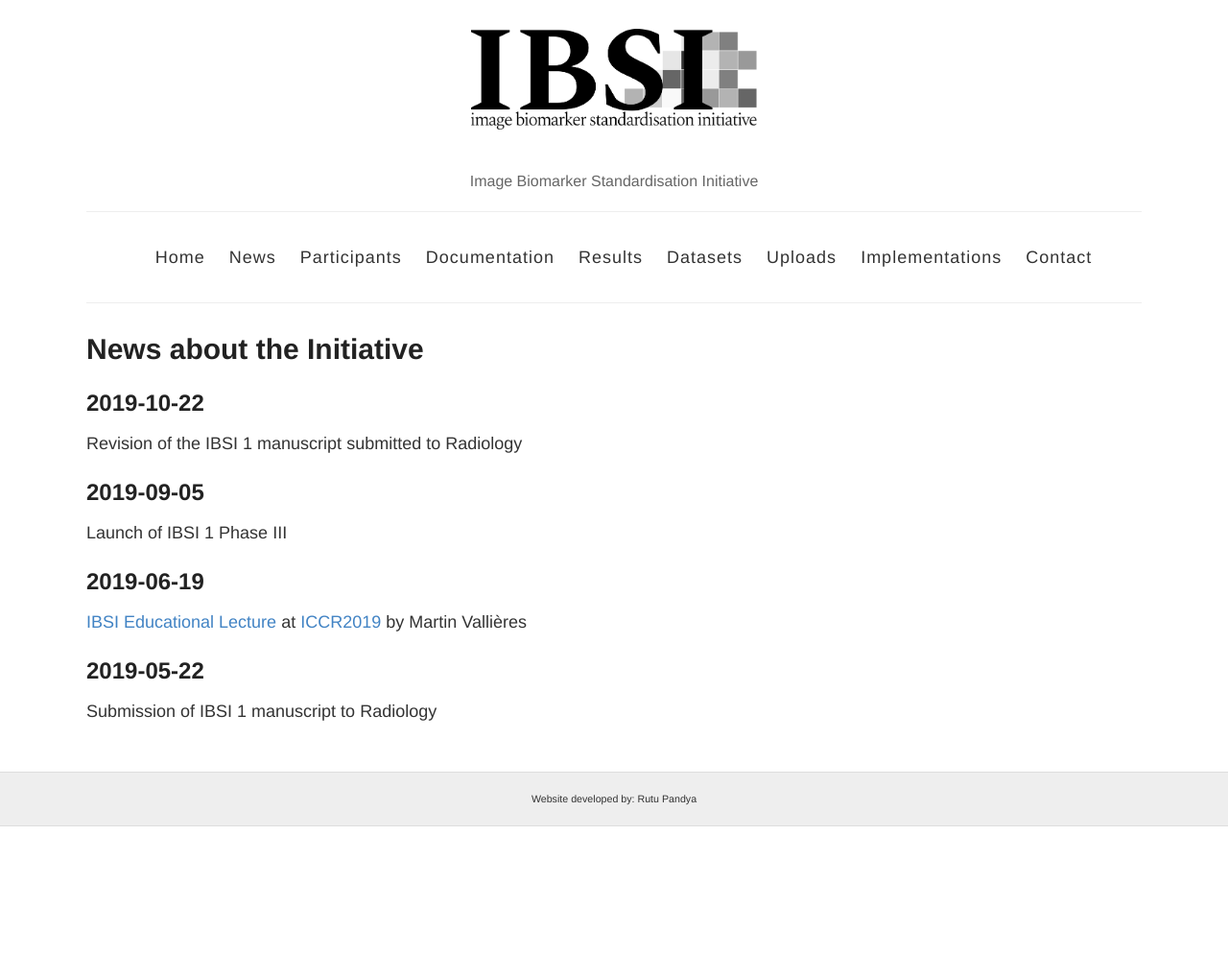
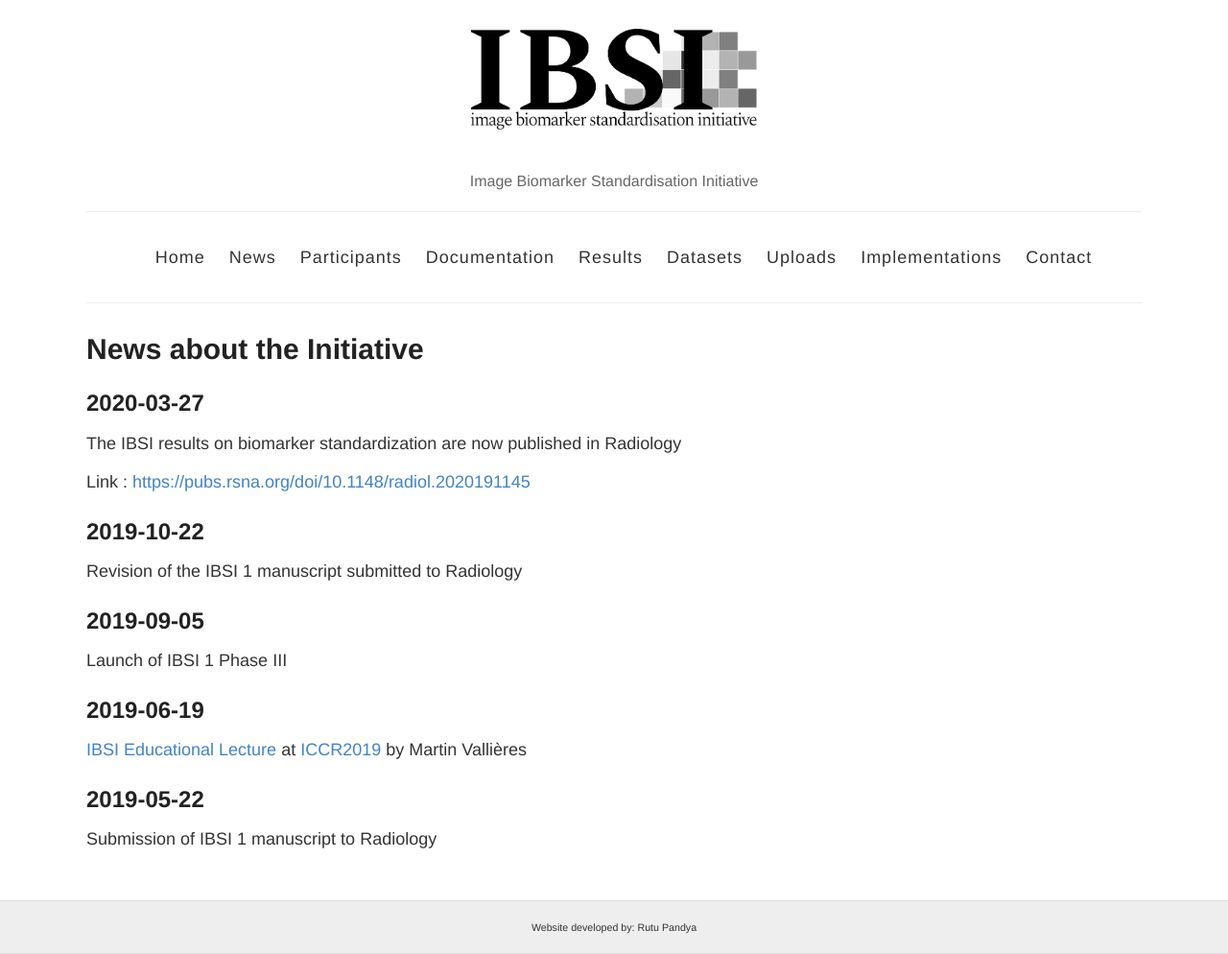
Before and after one commit to theibsi/theibsi.github.io, a Jekyll site: the page built from news.html, in a window 1280 px wide. Shown: the whole page at 96% size. Built offline with Jekyll 4.4.1, drawn with Linux system fonts in a browser that asks for light colours; before the commit the page ends 900 px from its top, so only the background shows below that.

Commit message:
Add news about the publication in Radiology

```diff
--- a/news.html
+++ b/news.html
@@ -9,6 +9,21 @@ permalink: /news/
 </h1>
 
 <section title="news">
+  <div class="news-item">
+    <h2>2020-03-27</h2>
+    <p>
+      The IBSI results on biomarker standardization are now published in
+      Radiology
+    </p>
+    <p>
+      Link :
+      <a
+        target="_blank"
+        href="https://pubs.rsna.org/doi/10.1148/radiol.2020191145"
+        >https://pubs.rsna.org/doi/10.1148/radiol.2020191145</a
+      >
+    </p>
+  </div>
 
   <div class="news-item">
     <h2>2019-10-22</h2>
@@ -17,7 +32,6 @@ permalink: /news/
     </p>
   </div>
 
-
   <div class="news-item">
     <h2>2019-09-05</h2>
     <p>
@@ -40,5 +57,4 @@ permalink: /news/
     <h2>2019-05-22</h2>
     <p>Submission of IBSI 1 manuscript to Radiology</p>
   </div>
-
 </section>
```
Also changed, not shown: other parts of news.html (+5 -2 lines). Lines whose indentation alone changed are shown as unchanged.
